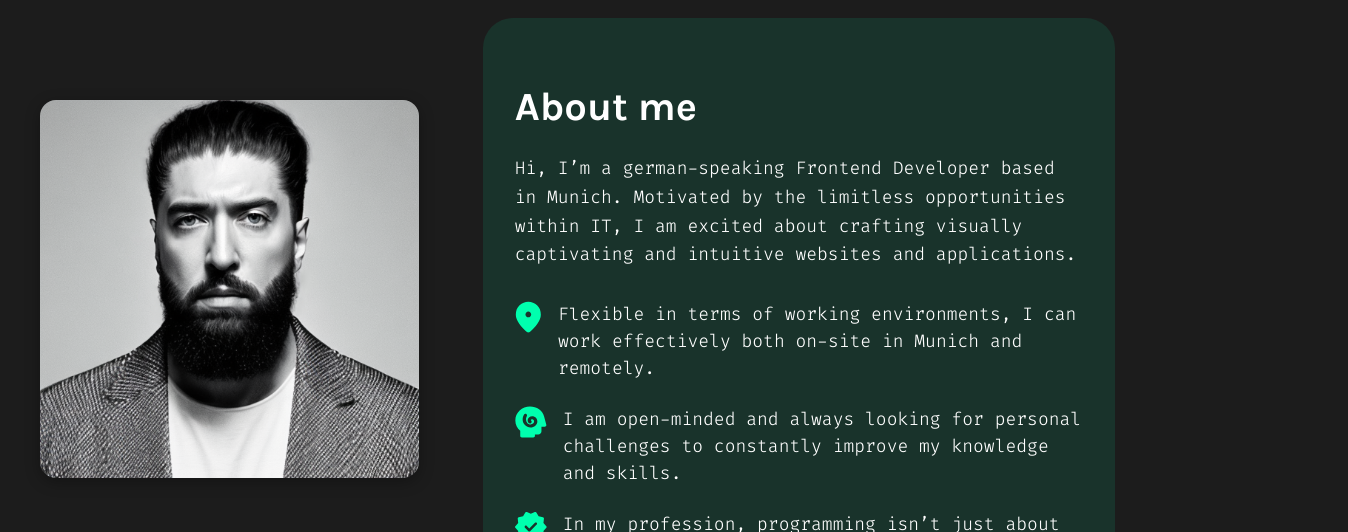
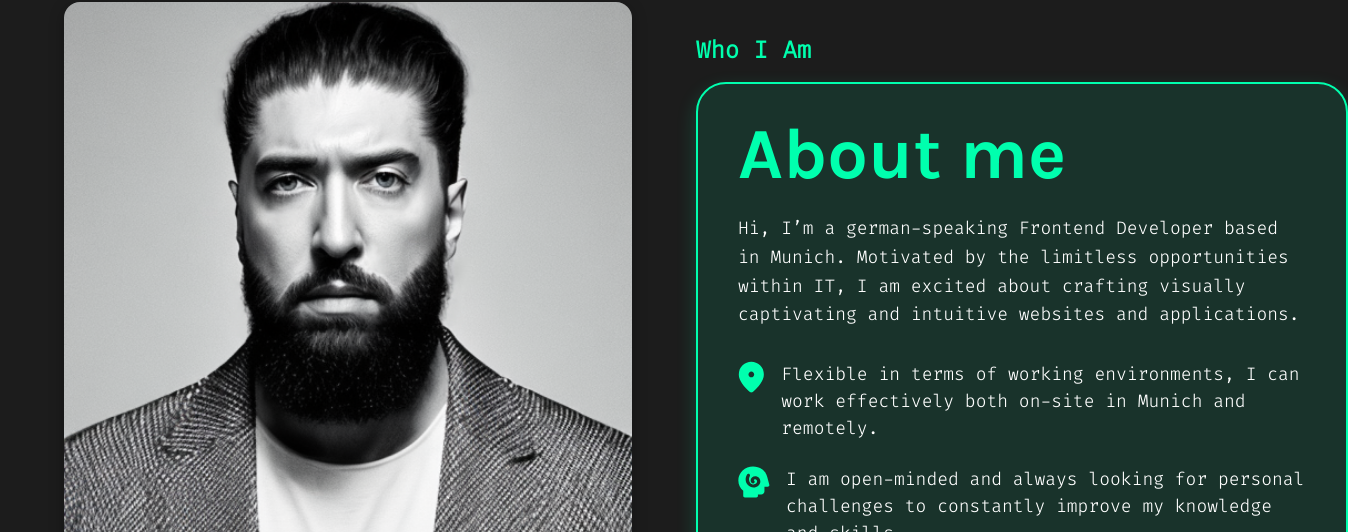
Before and after one commit to Metafeller/portfolio, an Angular app: page / in a window 1280 px wide. Shown: the part 1052-1584 px from the top of the page, 1348 px wide, since content can reach past the window. Built offline with nearby package versions, Linux system fonts and the light colour scheme.

Commit message:
update about-me and header scss
Ich habe die allgemeinen Padding Standards optimiert. Padding 64px 32px.

```diff
--- a/src/app/about-me/about-me.component.scss
+++ b/src/app/about-me/about-me.component.scss
@@ -1,4 +1,10 @@
 // @import '../styles.scss'; // Importiere globale Variablen und Fonts
+
+.container {
+    max-width: 1921px;
+    margin: 0 auto; // Zentriert den Inhalt horizontal im Viewport
+    padding: 0 32px; // Fügt 32px Padding links und rechts zum Container hinzu
+  }
 
 .about-me {
 //   background-color: var(--primary-color); // Hintergrundfarbe für die Sektion
@@ -7,17 +13,23 @@
   margin: 0 auto; // Zentriert den Container innerhalb des Viewports
 
   .about-me-content {
+    padding: 64px 32px;
     display: flex;
-    align-items: center;
+    justify-content: space-between;
+    // align-items: center;
     gap: 64px; // Abstand zwischen Bild und Textbereich
-    max-width: 1200px; // Maximale Breite des Inhalts
-    margin: 0 auto;
+    // max-width: 1200px; // Maximale Breite des Inhalts
+    // margin: 0 auto;
 
     .about-me-image {
-      flex: 1;
+        display: flex;
+        justify-content: center;
+        // flex: 1;
       img {
-        width: 100%;
-        max-width: 400px;
+        width: 568px;
+        height: 568px;
+        // width: 100%;
+        // max-width: 400px;
         border-radius: 16px; // Abrundung der Ecken, wie im Screenshot
         box-shadow: 0px 4px 15px rgba(0, 0, 0, 0.3); // Leichtes Schatten für ein plastisches Erscheinungsbild
       }
@@ -25,21 +37,29 @@
 
     .about-me-box {
         background-color: rgba(0, 255, 174, 0.1);
+        box-shadow: 0px 8px 20px rgba(0, 255, 174, 0.2);
+        border: solid 2px;
+        border-color: var(--accent-color);
         width: 568px;
         height: 562px;
         border-radius: 30px;
-        padding: 32px;
+        padding: 40px;
+        padding-top: 20px;
+        padding-bottom: 80px;
         gap: 40px;
     }
 
     .about-me-text {
-      flex: 2;
+    //   flex: 2;
       color: #ffffff; // Weißer Text auf dunklem Hintergrund
 
       h2 {
         font-family: var(--font-family);
-        font-size: 40px;
-        margin-bottom: 24px;
+        color: var(--accent-color);
+        font-size: 72px;
+        font-weight: 700;
+        margin-bottom: 8px;
+        margin-top: 8px;
       }
 
       h4 {
--- a/src/app/shared/header/header.component.scss
+++ b/src/app/shared/header/header.component.scss
@@ -31,6 +31,7 @@
     img {
       max-height: 48px;
       transition: opacity 0.3s ease;
+      padding-right: 32px;
     }
   }
 
```
